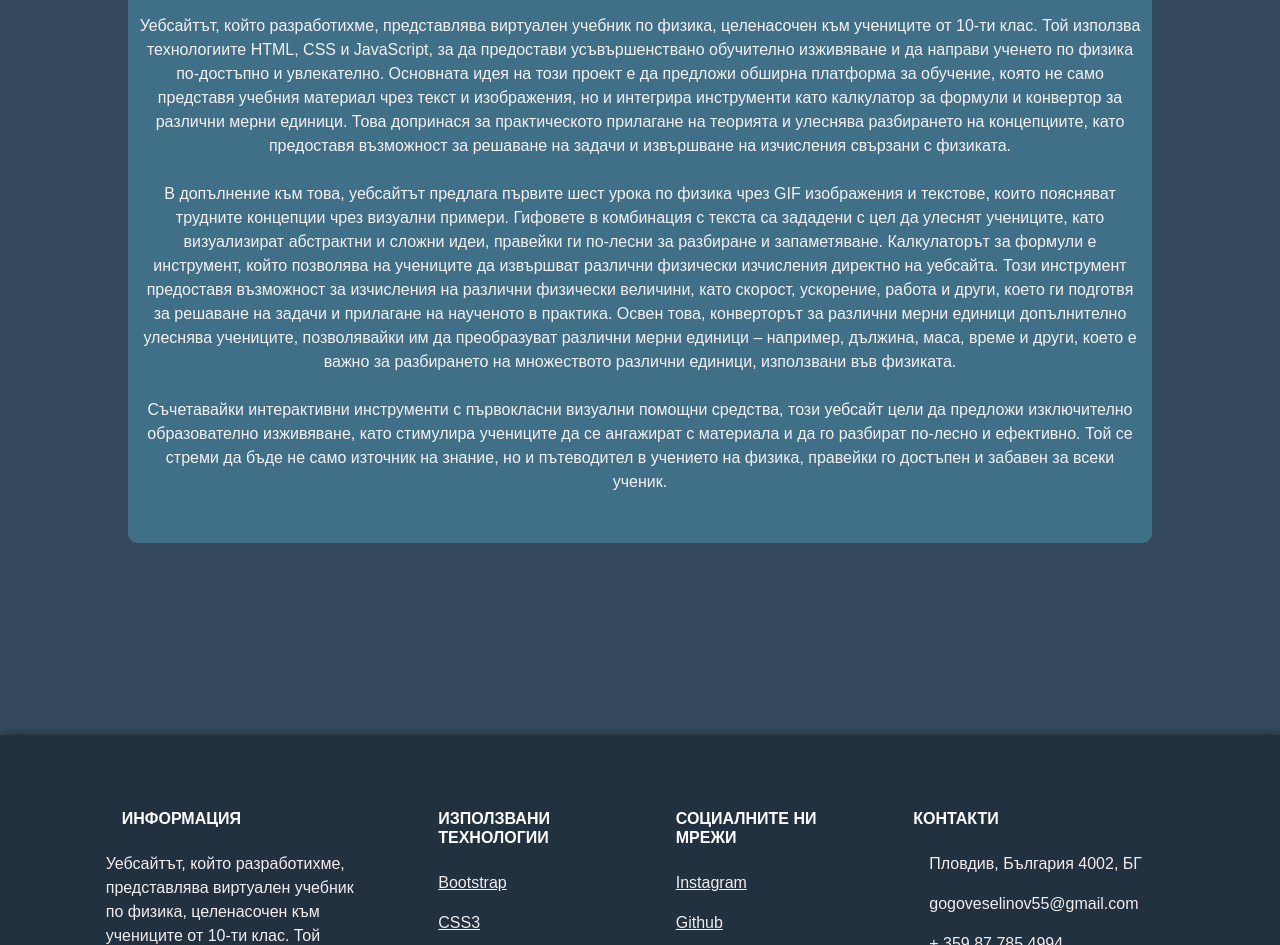
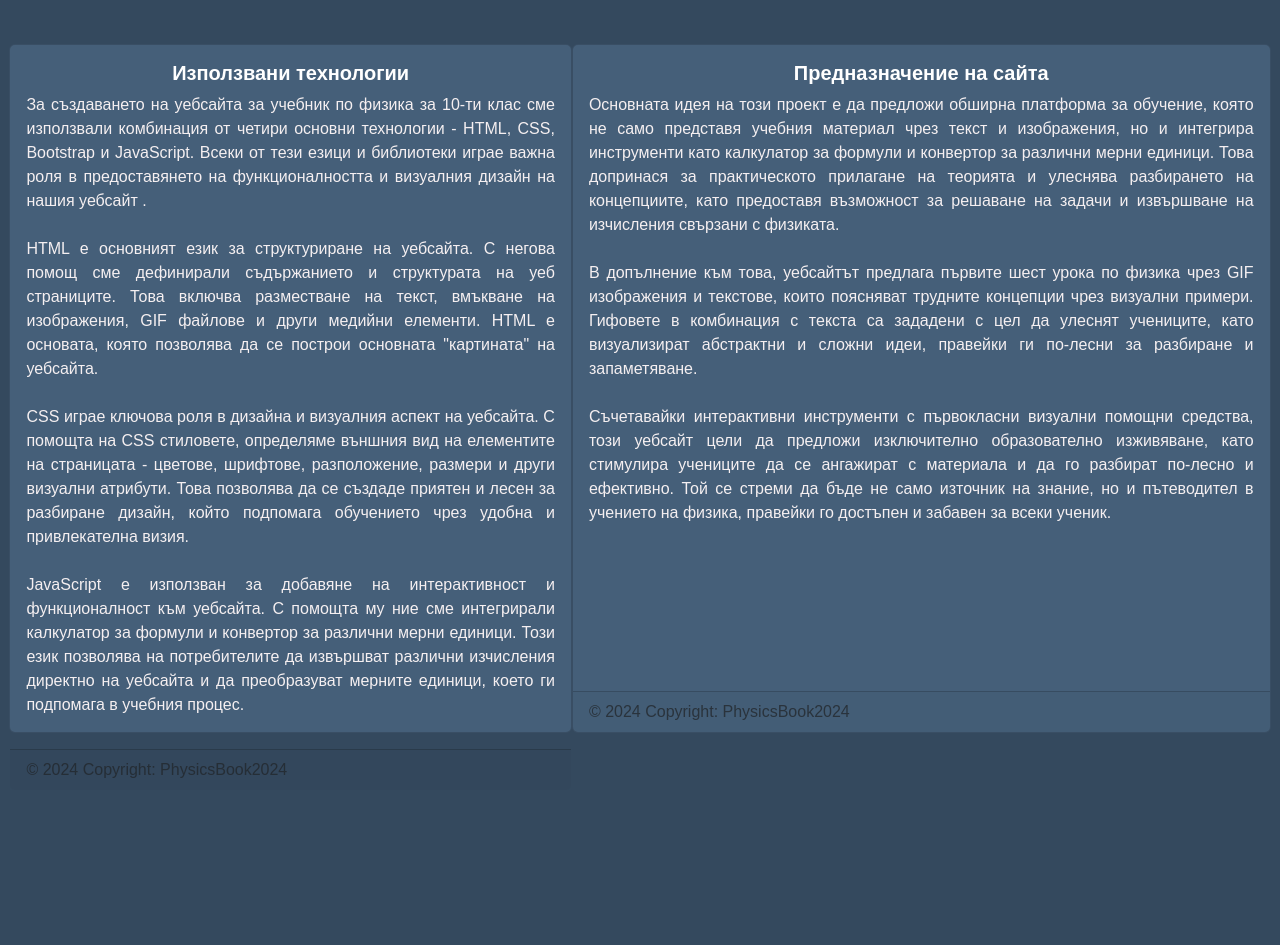
Before and after one commit to GogoVeselinov/PhysicsBook, a plain HTML site: page asset/html/projectinfo.html in a window 1280 px wide. Shown: the part 175-1120 px from the top of the page. Drawn offline with nearby package versions, Linux system fonts and the light colour scheme.

Commit message:
Add files via upload

```diff
--- a/asset/css/aboutus.css
+++ b/asset/css/aboutus.css
@@ -1,15 +1,9 @@
-* {
-    -webkit-user-select: none;
-    -moz-user-select: none;
-    -ms-user-select: none;
-    user-select: none;
-}
 nav.navbar {
     z-index: 999;
 }
 div.card-container {
-    display: flex;
-    justify-content:space-around;
+    display:flex;
+    justify-content:space-between;
     margin: 0.25cm;
     padding: 0.25cm;
 }
--- a/asset/css/commonNav.css
+++ b/asset/css/commonNav.css
@@ -4,21 +4,35 @@
     -ms-user-select: none;
     user-select: none;
 }
+
+body::-webkit-scrollbar{
+    display: none;
+}
+
+body{
+    -ns-overflow-width:none;
+    scrollbar-width: none;
+}
+
 nav.navbar{
     background-color: var(--Second);
     height: 2cm;
 
     box-shadow: 2px 1px 10px;
 }
+
 div.container{
     background-color: var(--Second);
 }
+
 div.dropdown-menu{
     background-color: var(--SideNav);
 }
+
 a.dropdown-item:hover{
     background-color: var(--texthover);
 }
+
 a.dropdown-item:hover{
     transition: all 0.155s !important;
     background-color: var(--texthover);
@@ -26,37 +40,63 @@ a.dropdown-item:hover{
     border-bottom-right-radius: 0.2cm;
     font-size: 17.5px !important;
 }
+
 li.nav-item{
     padding: 0.1125cm;
 }
+
 li.nav-item:hover {
     transition: all 0.155s !important;
     background-color: var(--texthover);
     border-radius: 0.25cm;
 }
+
 div.container{
     display: flex;
     justify-content: center;
 }
+
 button.navbar-toggler:focus {
     border: 0 !important;
     box-shadow: none !important;
 }
+
 button.navbar-toggler{
     border: 0 !important;
     box-shadow: none !important;
 }
+
 footer{
     bottom: 0;
-    width: var(100% - 5cm);
-    height: var(100% - 2cm);
+    width: var(100%);
+    height: var(100% - 5cm);
+
     background-color: var(--Second);
-    padding: 0.25cm;
     box-shadow: 2px 1px 10px;
+
+    padding: 0.5cm;
+    margin-top: 20cm;
 }
+
+@media screen and (max-width: 600px) {
+    footer{
+        bottom: 0;
+        width: var(100%);
+        height: var(100% - 5cm);
+
+        background-color: var(--Second);
+        box-shadow: 2px 1px 10px;
+
+        padding: 0.5cm;
+        margin-top: 90cm;
+    }
+}
+
 div.section-container{
     background-color: var(--Second);
 }
+
 a.text-reset, p{
     color: var(--textclr) !important;
+    text-decoration: none;
 }
--- a/asset/css/projectinfo.css
+++ b/asset/css/projectinfo.css
@@ -1,16 +1,31 @@
-div.container-fluid{
+nav.navbar {
+    z-index: 999;
+}
+
+h1.header{
+    margin-top: 1cm;
+}
+
+div.container-fluid {
     display: flex;
-    justify-content: center;
+    justify-content: space-between;
+    margin: auto;
+    padding: 0.25cm;
+    width: 100%;
+    max-height: 20cm;
+}
 
-    padding: 0.25cm;
-    width: calc(100% - 20%);
+@media screen and (max-width: 600px) {
+    div.container-fluid {
+        flex-direction: column;
+        align-items: center;
+    }
+}
 
-    background-color: var(--CardClr);
-    border-radius: 0.25cm;
+p.card-text{
+    text-align:justify;
 }
-p.Text{
-    text-align:justify;
-    margin: 0.25cm;
-    font-size: large;
-    color: black;
+
+div.card{
+    background-color: var(--SideNav);
 }
--- a/asset/html/projectinfo.html
+++ b/asset/html/projectinfo.html
@@ -4,11 +4,12 @@
     <link rel="stylesheet" href="https://cdn.jsdelivr.net/npm/bootstrap@5.3.2/dist/css/bootstrap.min.css">
     <script src="https://ajax.googleapis.com/ajax/libs/jquery/3.7.1/jquery.min.js"></script>
     <script src="https://cdn.jsdelivr.net/npm/bootstrap@5.3.2/dist/js/bootstrap.bundle.min.js"></script>
+    <script src="../js/function.js"></script>
     <link rel="icon" href="../../icon.ico">
 
     <meta charset="UTF-8">
     <meta name="viewport" content="width=device-width, initial-scale=1.0">
-    <title>Website-Physics</title>
+    <title>PhysicsBook2024</title>
 
     <link rel="stylesheet" href="../css/index.css"> <!-- Дизайн за index.html -->
     <link rel="stylesheet" href="../css/projectinfo.css"> <!-- Дизайн за projectinfo.html -->
@@ -60,6 +61,9 @@
                             <a class="dropdown-item text-white" href="/asset/html/projectinfo.html"
                                 >За проекта</a
                             >
+                            <a class="dropdown-item text-white" href="javascript:void(0);" onclick="scrollToBottom()"
+                                >Контакти</a
+                            >
                         </div>
                     </li>
                 </ul>
@@ -69,38 +73,68 @@
         </div>
     </nav>
 
-    <h1 class="text-center text-white">Информация за сайта</h1>
-    <div class="container-fluid">
-        <div class="text-container">
-            <p class="text-center">
-                <br><br>
-                Уебсайтът, който разработихме, представлява виртуален учебник по физика, целенасочен към учениците от 10-ти клас.
-                Той използва технологиите HTML, CSS и JavaScript, за да предостави усъвършенствано обучително изживяване
-                и да направи ученето по физика по-достъпно и увлекателно.
-                Основната идея на този проект е да предложи обширна платформа за обучение, която не само представя учебния
-                материал чрез текст и изображения, но и интегрира инструменти като калкулатор за формули и конвертор за
-                различни мерни единици. Това допринася за практическото прилагане на теорията и улеснява разбирането на
-                концепциите, като предоставя възможност за решаване на задачи и извършване на изчисления свързани с физиката.
-                <br><br>
-                В допълнение към това, уебсайтът предлага първите шест урока по физика чрез GIF изображения и текстове, които
-                поясняват трудните концепции чрез визуални примери. Гифовете в комбинация с текста са зададени с цел да улеснят
-                учениците, като визуализират абстрактни и сложни идеи, правейки ги по-лесни за разбиране и запаметяване.
-                Калкулаторът за формули е инструмент, който позволява на учениците да извършват различни физически изчисления
-                директно на уебсайта. Този инструмент предоставя възможност за изчисления на различни физически величини,
-                като скорост, ускорение, работа и други, което ги подготвя за решаване на задачи и прилагане на наученото в практика.
-                Освен това, конверторът за различни мерни единици допълнително улеснява учениците, позволявайки им да
-                преобразуват различни мерни единици – например, дължина, маса, време и други, което е важно за разбирането
-                на множеството различни единици, използвани във физиката.
-                <br><br>
-                Съчетавайки интерактивни инструменти с първокласни визуални помощни средства, този уебсайт цели да предложи
-                изключително образователно изживяване, като стимулира учениците да се ангажират с материала и да го разбират
-                по-лесно и ефективно. Той се стреми да бъде не само източник на знание, но и пътеводител в учението на физика,
-                правейки го достъпен и забавен за всеки ученик.
-                <br><br>
-            </p>
+    <h1 class="text-center text-white header">Информация за сайта</h1>
+    <div class="container-fluid mt-5 d-flex">
+
+        <div class="card mb-5">
+            <div class="card-body">
+                <h5 class="card-title text-white text-center" style="font-weight: 700;">Използвани технологии</h5>
+                <p class="card-text mb-3">
+                    За създаването на уебсайта за учебник по физика за 10-ти клас сме
+                    използвали комбинация от четири основни технологии - HTML, CSS, Bootstrap и JavaScript.
+                    Всеки от тези езици и библиотеки играе важна роля в предоставянето на функционалността
+                    и визуалния дизайн на нашия уебсайт .
+                    <br><br>
+                    HTML е основният език за структуриране на уебсайта.
+                    С негова помощ сме дефинирали съдържанието и структурата на уеб страниците.
+                    Това включва разместване на текст, вмъкване на изображения, GIF файлове и други медийни елементи.
+                    HTML е основата, която позволява да се построи основната "картината" на уебсайта.
+                    <br><br>
+                    CSS играе ключова роля в дизайна и визуалния аспект на уебсайта.
+                    С помощта на CSS стиловете, определяме външния вид на елементите на страницата - цветове, шрифтове,
+                    разположение, размери и други визуални атрибути. Това позволява да се създаде приятен и лесен за разбиране
+                    дизайн, който подпомага обучението чрез удобна и привлекателна визия.
+                    <br><br>
+                    JavaScript е използван за добавяне на интерактивност и функционалност към уебсайта.
+                    С помощта му ние сме интегрирали калкулатор за формули и конвертор за различни мерни единици.
+                    Този език позволява на потребителите да извършват различни изчисления директно на уебсайта и
+                    да преобразуват мерните единици, което ги подпомага в учебния процес.
+                </p>
+            </div>
+            <div class="card-footer text-muted">
+                © 2024 Copyright: PhysicsBook2024
+            </div>
         </div>
+
+        <div class="card mb-5">
+            <div class="card-body">
+                <h5 class="card-title text-white text-center"style="font-weight: 700;">Предназначение на сайта</h5>
+                <p class="card-text mb-3">
+                    Основната идея на този проект е да предложи обширна платформа за обучение,
+                    която не само представя учебния материал чрез текст и изображения, но и интегрира
+                    инструменти като калкулатор за формули и конвертор за различни мерни единици. Това
+                    допринася за практическото прилагане на теорията и улеснява разбирането на концепциите,
+                    като предоставя възможност за решаване на задачи и извършване на изчисления свързани с физиката.
+                    <br><br>
+                    В допълнение към това, уебсайтът предлага първите шест урока по физика чрез GIF
+                    изображения и текстове, които поясняват трудните концепции чрез визуални примери.
+                    Гифовете в комбинация с текста са зададени с цел да улеснят учениците, като визуализират
+                    абстрактни и сложни идеи, правейки ги по-лесни за разбиране и запаметяване.
+                    <br><br>
+                    Съчетавайки интерактивни инструменти с първокласни
+                    визуални помощни средства, този уебсайт цели да предложи изключително
+                    образователно изживяване, като стимулира учениците да се ангажират с материала и да
+                    го разбират по-лесно и ефективно. Той се стреми да бъде не само източник на знание, но и пътеводител
+                    в учението на физика, правейки го достъпен и забавен за всеки ученик.
+                </p>
+            </div>
+            <div class="card-footer text-muted">
+                © 2024 Copyright: PhysicsBook2024
+            </div>
+        </div>
+
     </div>
-    <br><br><br><br><br><br><br><br>
+
     <footer class="text-center">
         <section class="">
             <div class="container text-center text-md-start mt-5">
@@ -112,7 +146,7 @@
                         <p>
                             Уебсайтът, който разработихме, представлява виртуален учебник по физика,
                             целенасочен към учениците от 10-ти клас. Той използва технологиите HTML, CSS и JavaScript, за да
-                             предостави усъвършенствано обучително изживяване и да направи ученето по физика по-достъпно и увлекателно.
+                            предостави усъвършенствано обучително изживяване и да направи ученето по физика по-достъпно и увлекателно.
                         </p>
                     </div>
                     <div class="col-md-2 col-lg-2 col-xl-2 mx-auto mb-4">
@@ -123,10 +157,10 @@
                             <a href="https://getbootstrap.com/" class="text-reset">Bootstrap</a>
                         </p>
                         <p>
-                            <a href="https://www.w3schools.com/css/" class="text-reset">CSS3</a>
+                            <a href="https://www.w3schools.com/css/" class="text-reset">CSS</a>
                         </p>
                         <p>
-                            <a href="https://www.w3schools.com/html/" class="text-reset">HTML5</a>
+                            <a href="https://www.w3schools.com/html/" class="text-reset">HTML</a>
                         </p>
                         <p>
                             <a href="https://www.javascript.com/" class="text-reset">JavaScript</a>
@@ -134,7 +168,7 @@
                     </div>
                     <div class="col-md-3 col-lg-2 col-xl-2 mx-auto mb-4">
                         <h6 class="text-uppercase fw-bold mb-4 text-white">
-                            Социалните ни мрежи
+                            Социални мрежи
                         </h6>
                         <p>
                             <a href="https://www.instagram.com/" class="text-reset ">Instagram</a>
--- /dev/null
+++ b/asset/js/function.js
@@ -0,0 +1,6 @@
+function scrollToBottom() {
+    // Select the body or HTML element.
+    $('html, body').animate({
+        scrollTop: $(document).height() - $(window).height()
+    }, 1000);
+}
```
Also changed, not shown: asset/html/aboutus.html (+8 -4 lines), asset/html/calculator.html (+8 -6 lines), asset/html/studentbook.html (+7 -6 lines), index.html (+8 -7 lines).
